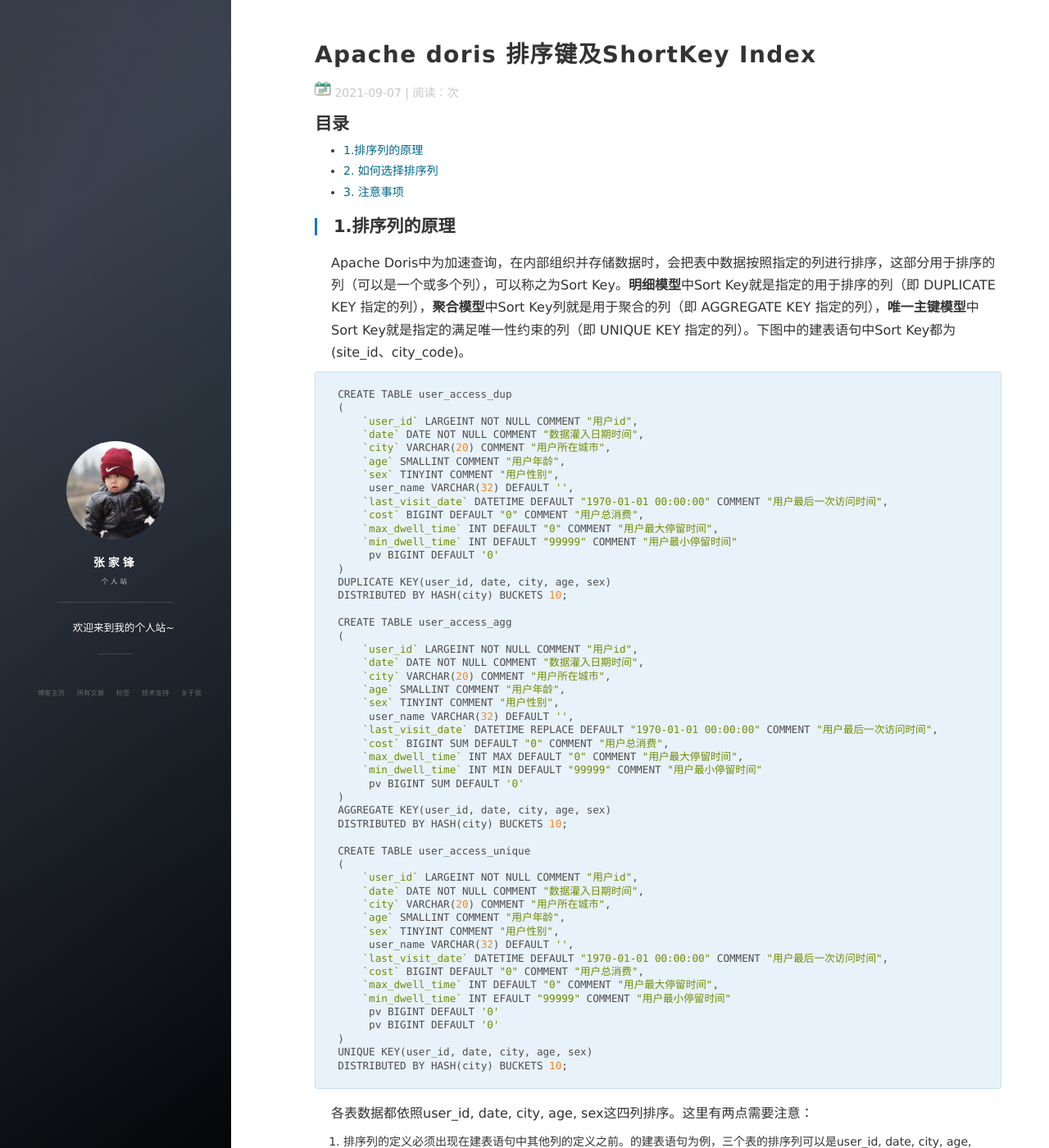
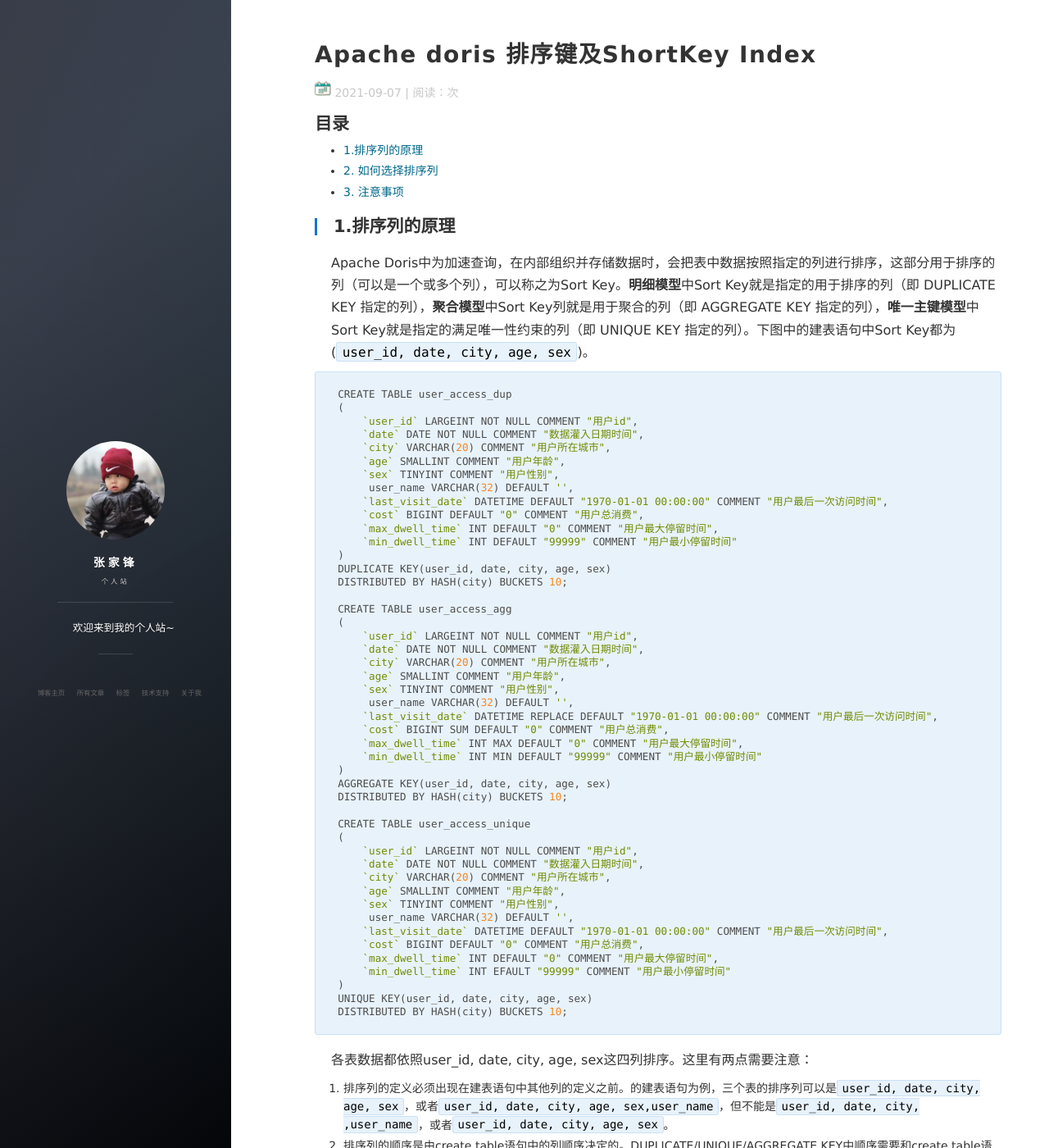
Before and after one commit to hf200012/hf200012.github.io, a Jekyll site: the page built from _posts/2021-09-07-Apache Doris 排序键及ShortKey Index .md, in a window 1280 px wide and 1400 px high. Shown: the whole window at 82% size. Built offline with Jekyll 4.4.1, drawn with Linux system fonts in a browser that asks for light colours; nearby versions of some CDN libraries; comment, search, counter and statistics services are not loaded; some of the changed text lies outside the part shown.

Commit message:
add fe dev

````diff
--- a/_posts/2021-09-07-Apache Doris 排序键及ShortKey Index .md
+++ b/_posts/2021-09-07-Apache Doris 排序键及ShortKey Index .md
@@ -7,7 +7,7 @@
 ---
 ## 1.排序列的原理
 
-Apache Doris中为加速查询，在内部组织并存储数据时，会把表中数据按照指定的列进行排序，这部分用于排序的列（可以是一个或多个列），可以称之为Sort Key。**明细模型**中Sort Key就是指定的用于排序的列（即 DUPLICATE KEY 指定的列），**聚合模型**中Sort Key列就是用于聚合的列（即 AGGREGATE KEY 指定的列），**唯一主键模型**中Sort Key就是指定的满足唯一性约束的列（即 UNIQUE KEY 指定的列）。下图中的建表语句中Sort Key都为 (site_id、city_code)。
+Apache Doris中为加速查询，在内部组织并存储数据时，会把表中数据按照指定的列进行排序，这部分用于排序的列（可以是一个或多个列），可以称之为Sort Key。**明细模型**中Sort Key就是指定的用于排序的列（即 DUPLICATE KEY 指定的列），**聚合模型**中Sort Key列就是用于聚合的列（即 AGGREGATE KEY 指定的列），**唯一主键模型**中Sort Key就是指定的满足唯一性约束的列（即 UNIQUE KEY 指定的列）。下图中的建表语句中Sort Key都为 (`user_id, date, city, age, sex`)。
 
 ```sql
 CREATE TABLE user_access_dup
@@ -22,7 +22,6 @@
     `cost` BIGINT DEFAULT "0" COMMENT "用户总消费",
     `max_dwell_time` INT DEFAULT "0" COMMENT "用户最大停留时间",
     `min_dwell_time` INT DEFAULT "99999" COMMENT "用户最小停留时间"
-     pv BIGINT DEFAULT '0'
 )
 DUPLICATE KEY(user_id, date, city, age, sex)
 DISTRIBUTED BY HASH(city) BUCKETS 10;
@@ -39,7 +38,6 @@
     `cost` BIGINT SUM DEFAULT "0" COMMENT "用户总消费",
     `max_dwell_time` INT MAX DEFAULT "0" COMMENT "用户最大停留时间",
     `min_dwell_time` INT MIN DEFAULT "99999" COMMENT "用户最小停留时间"
-     pv BIGINT SUM DEFAULT '0'
 )
 AGGREGATE KEY(user_id, date, city, age, sex)
 DISTRIBUTED BY HASH(city) BUCKETS 10;
@@ -56,8 +54,6 @@
     `cost` BIGINT DEFAULT "0" COMMENT "用户总消费",
     `max_dwell_time` INT DEFAULT "0" COMMENT "用户最大停留时间",
     `min_dwell_time` INT EFAULT "99999" COMMENT "用户最小停留时间"
-     pv BIGINT DEFAULT '0'
-     pv BIGINT DEFAULT '0'
 )
 UNIQUE KEY(user_id, date, city, age, sex)
 DISTRIBUTED BY HASH(city) BUCKETS 10;
@@ -65,7 +61,7 @@
 
 各表数据都依照user_id, date, city, age, sex这四列排序。这里有两点需要注意：
 
-1. 排序列的定义必须出现在建表语句中其他列的定义之前。的建表语句为例，三个表的排序列可以是user_id, date, city, age, sex，或者user_id, date, city, age, sex,user_name，但不能是user_id, date, city, ,user_name，或者user_id, date, city, age, sex,pv。
+1. 排序列的定义必须出现在建表语句中其他列的定义之前。的建表语句为例，三个表的排序列可以是`user_id, date, city, age, sex`，或者`user_id, date, city, age, sex,user_name`，但不能是`user_id, date, city, ,user_name`，或者`user_id, date, city, age, sex`。
 2. 排序列的顺序是由create table语句中的列顺序决定的。DUPLICATE/UNIQUE/AGGREGATE KEY中顺序需要和create table语句保持一致。以user_access_dup表为例，也就是说下面的建表语句会报错。
 
 ```sql
@@ -82,7 +78,6 @@
     `cost` BIGINT DEFAULT "0" COMMENT "用户总消费",
     `max_dwell_time` INT DEFAULT "0" COMMENT "用户最大停留时间",
     `min_dwell_time` INT EFAULT "99999" COMMENT "用户最小停留时间"
-     pv BIGINT DEFAULT '0'
 )
 DUPLICATE KEY(date,user_id,city,age,sex)
 DISTRIBUTED BY HASH(city) BUCKETS 10;
@@ -100,8 +95,6 @@
     `cost` BIGINT DEFAULT "0" COMMENT "用户总消费",
     `max_dwell_time` INT DEFAULT "0" COMMENT "用户最大停留时间",
     `min_dwell_time` INT EFAULT "99999" COMMENT "用户最小停留时间"
-     pv BIGINT DEFAULT '0'
-     pv BIGINT DEFAULT '0'
 )
 DUPLICATE KEY(user_id, date, city, age, sex)
 DISTRIBUTED BY HASH(city) BUCKETS 10;
@@ -139,7 +132,7 @@
 
 ## 2. 如何选择排序列
 
-从上面的介绍可以看出，如果用户在查询site_access_duplicate表时只选择city_code做查询条件，排序列相当于失去了功效。因此排序列的选择是和查询模式息息相关的，经常作为查询条件的列建议放在Sort Key中。
+从上面的介绍可以看出，如果用户在查询user_access_dup表时只选择`city`做查询条件，排序列相当于失去了功效。因此排序列的选择是和查询模式息息相关的，经常作为查询条件的列建议放在Sort Key中。
 
 
 
@@ -149,7 +142,7 @@
 
 还是以`user_access_dup`表为例：
 
-- 如果用户需要经常按`user_id + date + city + age + sex`的组合进行查询，那么把user_id 放在Sort Key第一列就是更加有效的一种方式。
+- 如果用户需要经常按`user_id + date + city + age + sex`的组合进行查询，那么把`user_id `放在Sort Key第一列就是更加有效的一种方式。
 - 如果用户需要经常用  `city`进行查询，偶尔按照` user_id + date +  city +  age + sex` 组合查询，那么把 `city` 放在 Sort Key 的第一列就更为合适。
 - 当然有一种极端情况，就是按`user_id + date `组合查询、以及`city + date` 查询的比例不相上下。那么这个时候，可以创建一个`city + date `为组合 key 的 RollUp 表，RollUp表会为`city，date `再建一个Sort Index。
 
````
Also changed, not shown: _posts/2021-09-07-Apache Doris Windows下fe开发环境搭建.md (added, +124 -0 lines), images/fe-dev/image-20200624124200704.png (added), images/fe-dev/image-20200624124420766.png (added), images/fe-dev/image-20200624124550741.png (added), images/fe-dev/image-20200624125009183.png (added), images/fe-dev/image-20200624125409626.png (added).
